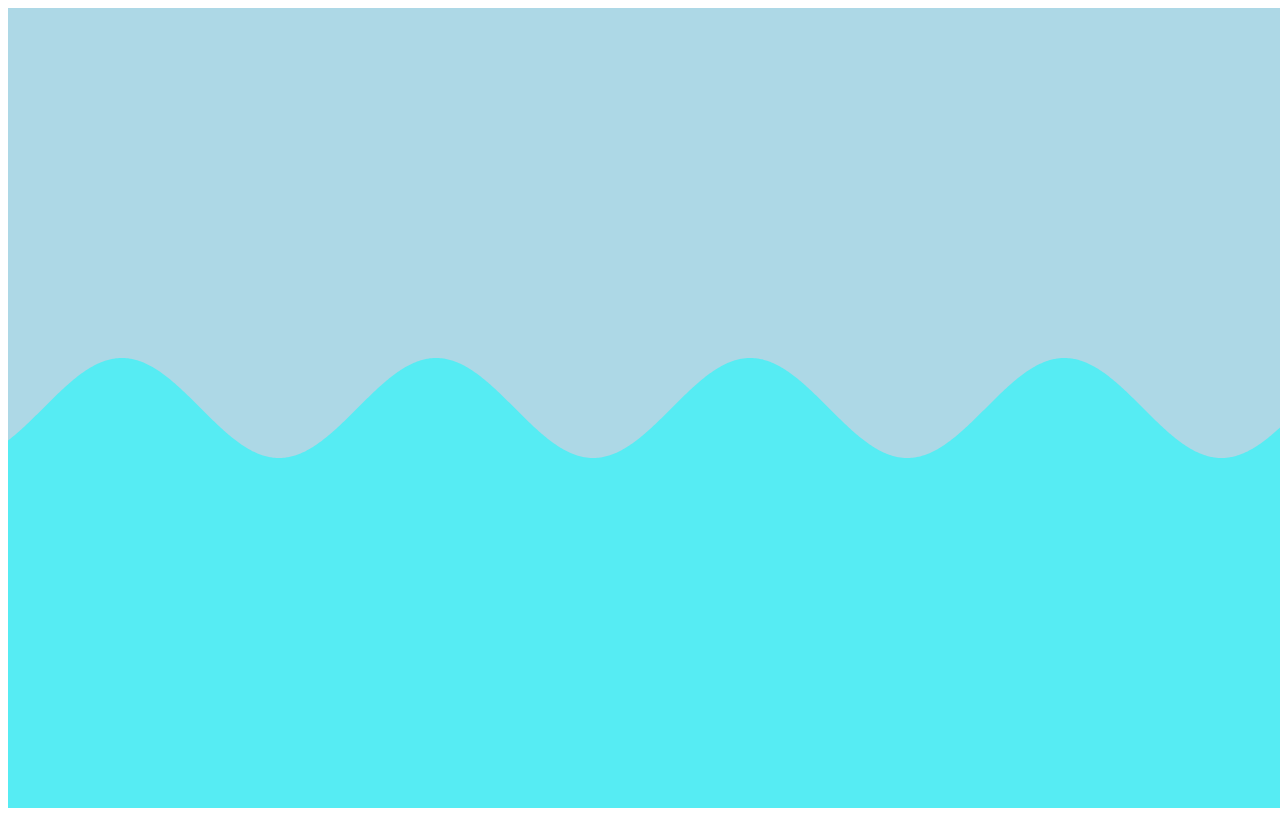
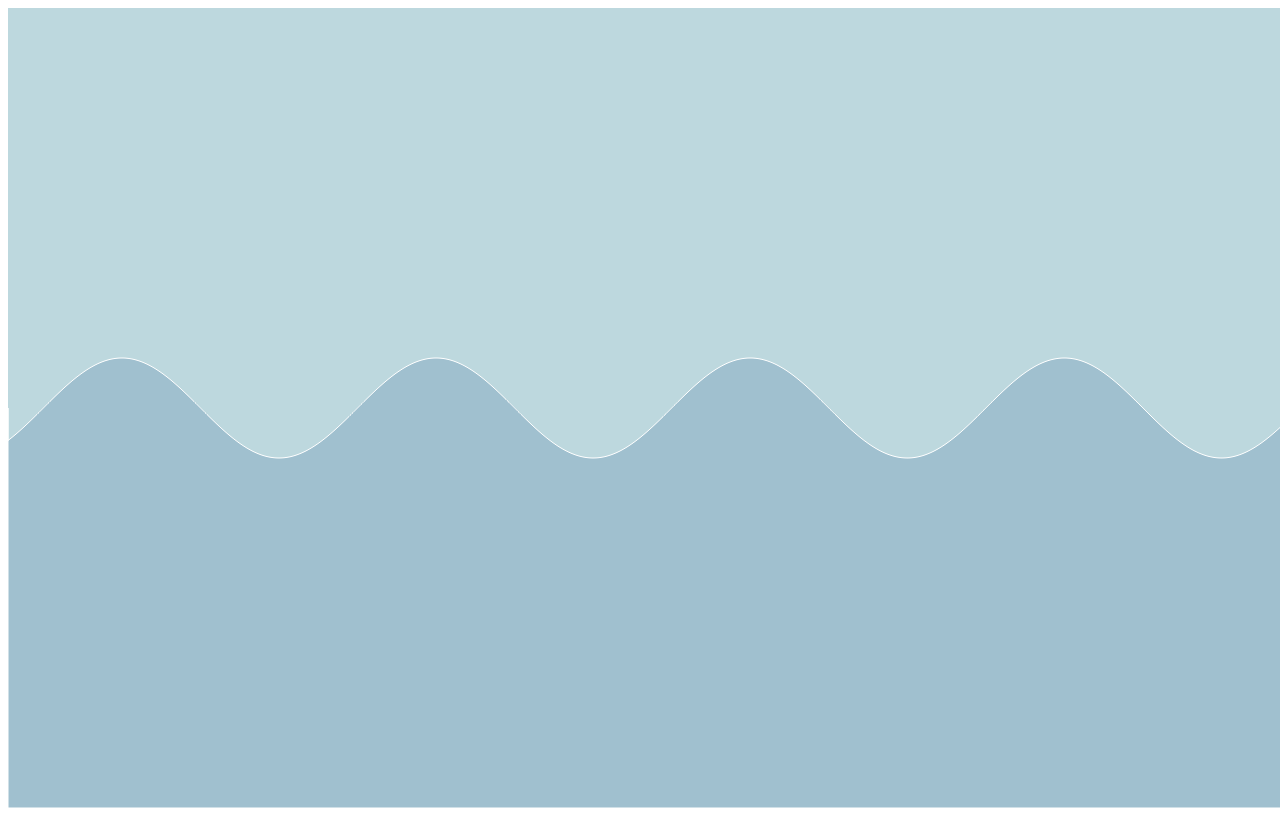
Before and after one commit to u-kai/funa-yoi, a plain HTML site: page index.html in a window 1280 px wide. Drawn offline with Linux system fonts and the light colour scheme.

Commit message:
chore nakayama color

```diff
--- a/index.js
+++ b/index.js
@@ -7,6 +7,8 @@ let waveHeight = 50; // 波の高さ
 let waveLength = 0.02; // 波の長さ
 let waveSpeed = 0.05; // 波の速度
 let phase = 0;
+
+const WAVE_COLOR = "rgba(160,192,207,1)";
 
 function drawWave() {
   ctx.clearRect(0, 0, canvas.width, canvas.height);
@@ -23,9 +25,12 @@ function drawWave() {
   ctx.lineTo(0, canvas.height);
   ctx.closePath();
 
-  ctx.fillStyle = "rgba(0, 255, 255, 0.5)"; // 波の色
+  ctx.fillStyle = WAVE_COLOR; // 波の色
   ctx.fill();
 
+  ctx.strokeStyle = "white"; // 淵の色
+  ctx.lineWidth = 1; // 淵の太さ
+  ctx.stroke();
   phase += waveSpeed;
   requestAnimationFrame(drawWave);
 }
--- a/style.css
+++ b/style.css
@@ -1,5 +1,5 @@
 canvas {
   display: block;
   margin: 0 auto;
-  background-color: lightblue;
+  background-color: rgba(189, 216, 222, 1);
 }
```
